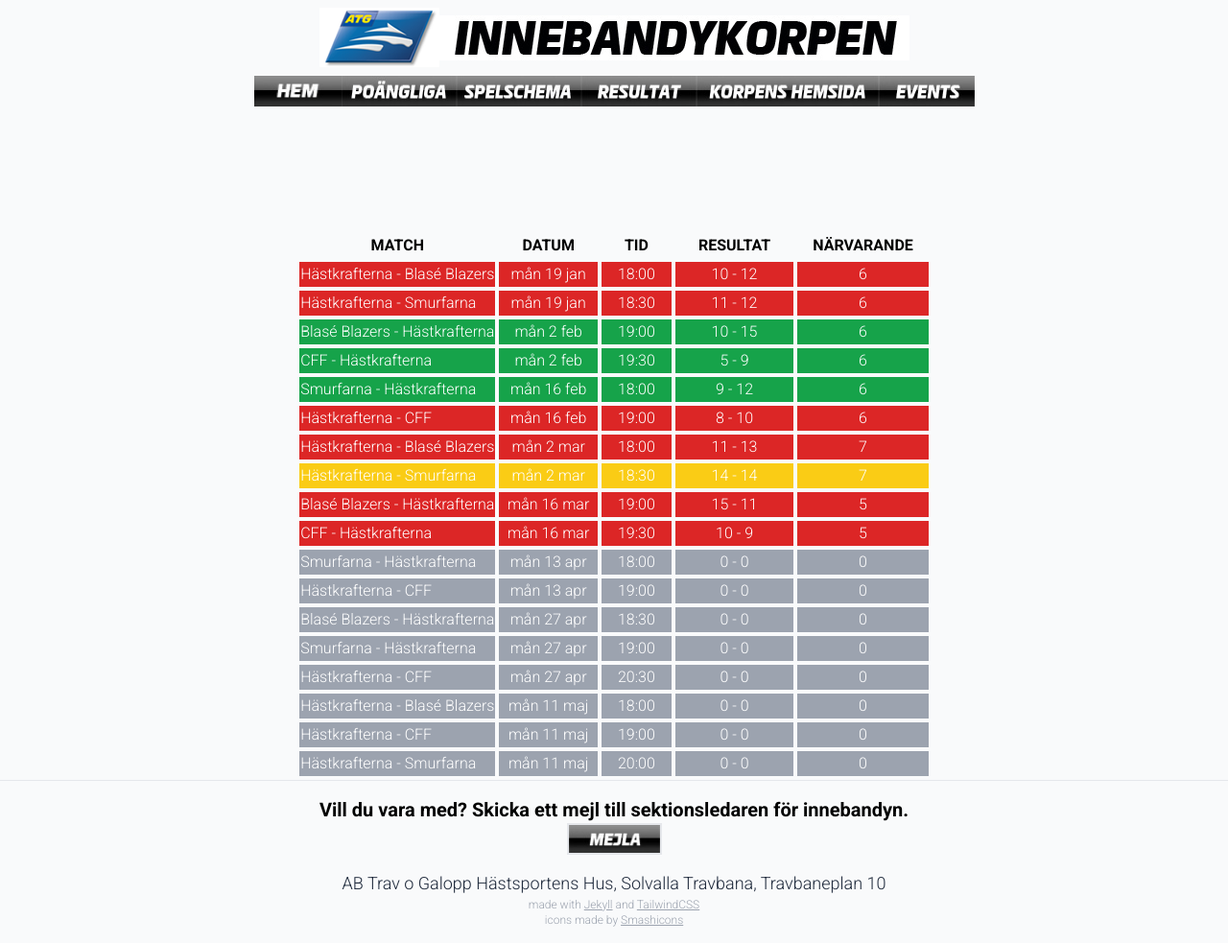
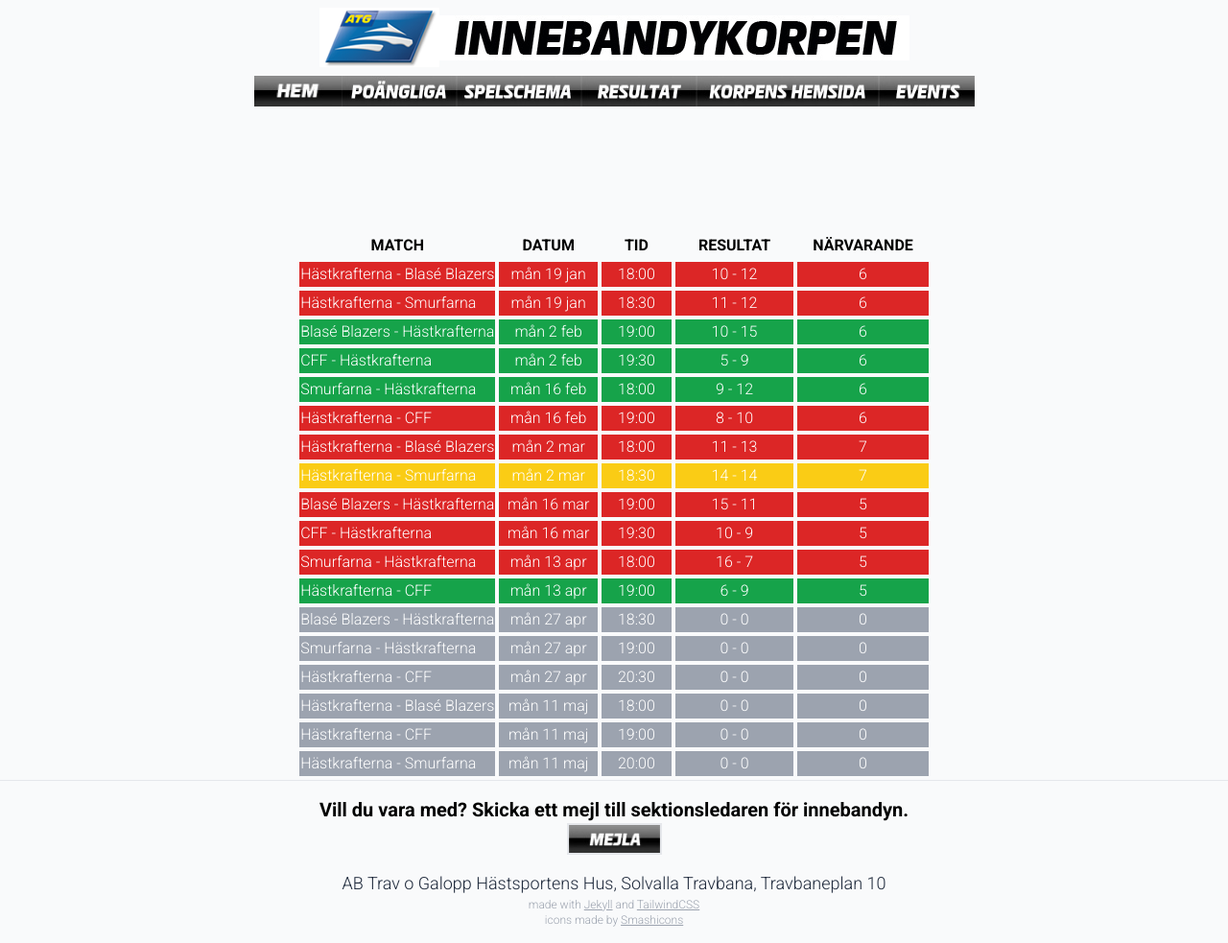
Before and after one commit to andreashogvall/andreashogvall.github.io, a Jekyll site: the page built from resultat.html, in a window 1280 px wide. Shown: the whole page at 96% size. Built offline with Jekyll 4.4.1, drawn with Linux system fonts in a browser that asks for light colours; nearby versions of some CDN libraries.

Commit message:
Update resultat.html

```diff
--- a/resultat.html
+++ b/resultat.html
@@ -86,19 +86,19 @@ description: "Innebandykorpen"
     <td class="text-center">10 - 9</td>
     <td class="text-center">5</td>
   </tr>
-  <tr class="bg-gray-400 text-white border-2 border-slate-200">
+  <tr class="bg-red-600 text-white border-2 border-slate-200">
     <td>Smurfarna - Hästkrafterna</td>
     <td class="text-center">mån 13 apr</td>
     <td class="text-center">18:00</td>
-    <td class="text-center">0 - 0</td>
-    <td class="text-center">0</td>
+    <td class="text-center">16 - 7</td>
+    <td class="text-center">5</td>
   </tr>
-  <tr class="bg-gray-400 text-white border-2 border-slate-200">
+  <tr class="bg-green-600 text-white border-2 border-slate-200">
     <td>Hästkrafterna - CFF</td>
     <td class="text-center">mån 13 apr</td>
     <td class="text-center">19:00</td>
-    <td class="text-center">0 - 0</td>
-    <td class="text-center">0</td>
+    <td class="text-center">6 - 9</td>
+    <td class="text-center">5</td>
   </tr>
     <tr class="bg-gray-400 text-white border-2 border-slate-200">
     <td>Blasé Blazers - Hästkrafterna</td>
```
